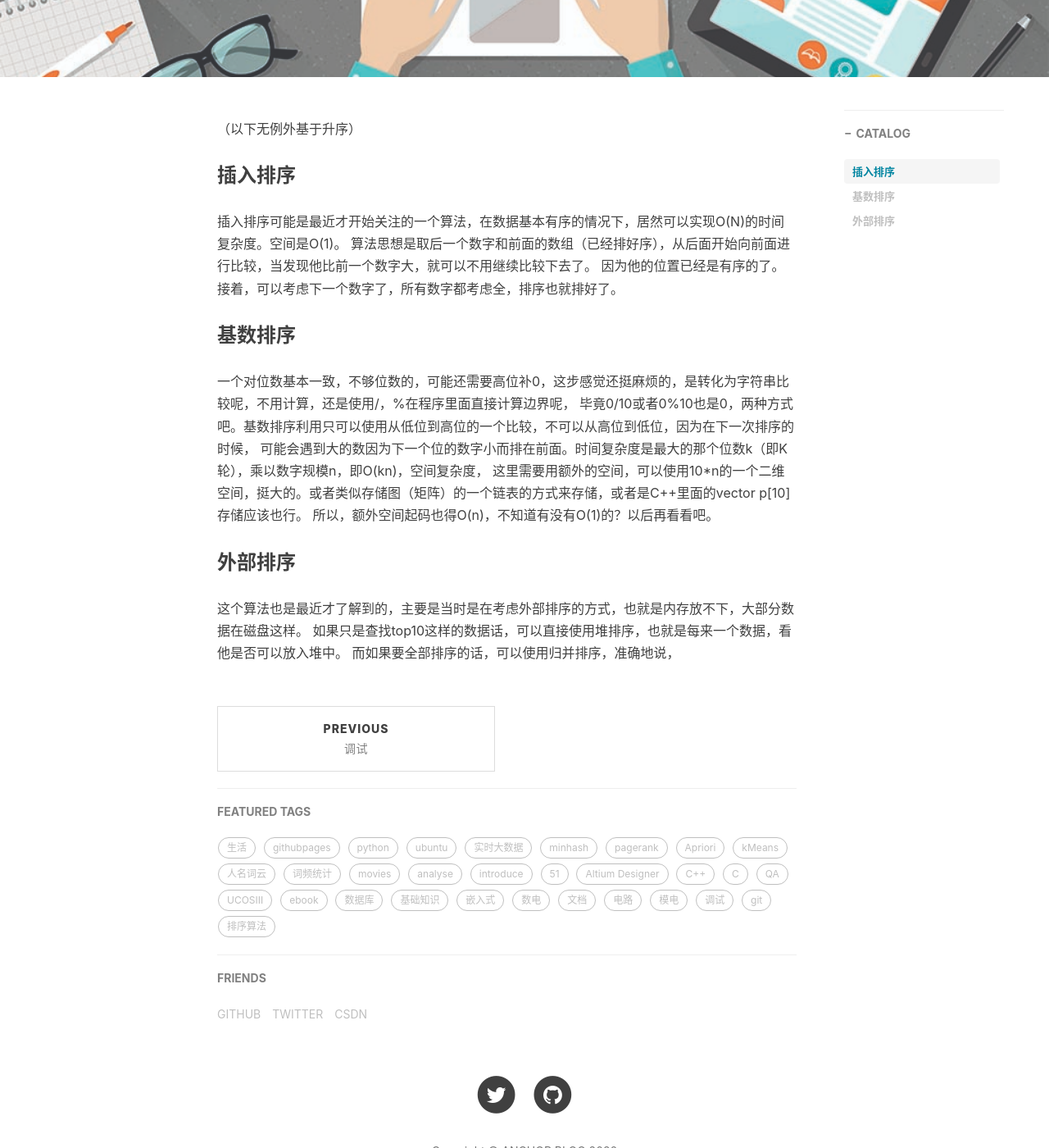
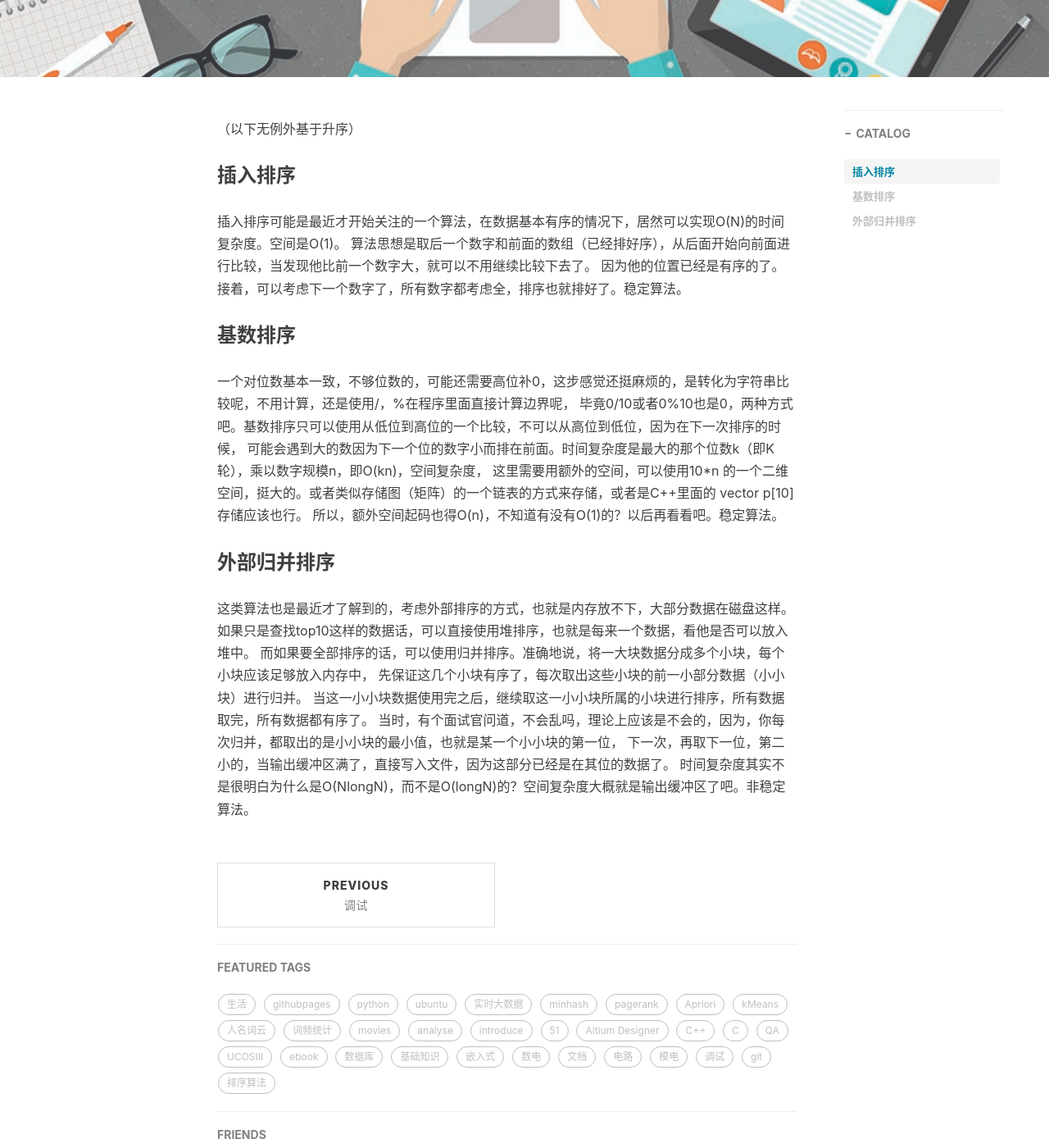
Before and after one commit to anchor2017/anchor2017.github.io, a Jekyll site: the page built from _posts/2020-04-14-简述一下排序算法吧-2020.md, in a window 1280 px wide and 1400 px high, scrolled down 363 px. Shown: the whole window at 82% size. Built offline with Jekyll 4.4.1, drawn with Linux system fonts in a browser that asks for light colours; nearby versions of some CDN libraries; comment, search, counter and statistics services are not loaded.

Commit message:
Update 2020-04-14-简述一下排序算法吧-2020.md

```diff
--- a/_posts/2020-04-14-简述一下排序算法吧-2020.md
+++ b/_posts/2020-04-14-简述一下排序算法吧-2020.md
@@ -15,16 +15,22 @@ tags:
 ### 插入排序
 插入排序可能是最近才开始关注的一个算法，在数据基本有序的情况下，居然可以实现O(N)的时间复杂度。空间是O(1)。
 算法思想是取后一个数字和前面的数组（已经排好序），从后面开始向前面进行比较，当发现他比前一个数字大，就可以不用继续比较下去了。
-因为他的位置已经是有序的了。接着，可以考虑下一个数字了，所有数字都考虑全，排序也就排好了。
+因为他的位置已经是有序的了。接着，可以考虑下一个数字了，所有数字都考虑全，排序也就排好了。稳定算法。
 
 ### 基数排序
 一个对位数基本一致，不够位数的，可能还需要高位补0，这步感觉还挺麻烦的，是转化为字符串比较呢，不用计算，还是使用/，%在程序里面直接计算边界呢，
-毕竟0/10或者0%10也是0，两种方式吧。基数排序利用只可以使用从低位到高位的一个比较，不可以从高位到低位，因为在下一次排序的时候，
+毕竟0/10或者0%10也是0，两种方式吧。基数排序只可以使用从低位到高位的一个比较，不可以从高位到低位，因为在下一次排序的时候，
 可能会遇到大的数因为下一个位的数字小而排在前面。时间复杂度是最大的那个位数k（即K轮），乘以数字规模n，即O(kn)，空间复杂度，
-这里需要用额外的空间，可以使用10*n的一个二维空间，挺大的。或者类似存储图（矩阵）的一个链表的方式来存储，或者是C++里面的vector<int> p[10]存储应该也行。
-所以，额外空间起码也得O(n)，不知道有没有O(1)的？以后再看看吧。
+这里需要用额外的空间，可以使用10*n 的一个二维空间，挺大的。或者类似存储图（矩阵）的一个链表的方式来存储，或者是C++里面的
+vector<int> p[10]存储应该也行。
+所以，额外空间起码也得O(n)，不知道有没有O(1)的？以后再看看吧。稳定算法。
 
-### 外部排序
-这个算法也是最近才了解到的，主要是当时是在考虑外部排序的方式，也就是内存放不下，大部分数据在磁盘这样。
+### 外部归并排序
+这类算法也是最近才了解到的，考虑外部排序的方式，也就是内存放不下，大部分数据在磁盘这样。
 如果只是查找top10这样的数据话，可以直接使用堆排序，也就是每来一个数据，看他是否可以放入堆中。
-而如果要全部排序的话，可以使用归并排序，准确地说，
+而如果要全部排序的话，可以使用归并排序。准确地说，将一大块数据分成多个小块，每个小块应该足够放入内存中，
+先保证这几个小块有序了，每次取出这些小块的前一小部分数据（小小块）进行归并。
+当这一小小块数据使用完之后，继续取这一小小块所属的小块进行排序，所有数据取完，所有数据都有序了。
+当时，有个面试官问道，不会乱吗，理论上应该是不会的，因为，你每次归并，都取出的是小小块的最小值，也就是某一个小小块的第一位，
+下一次，再取下一位，第二小的，当输出缓冲区满了，直接写入文件，因为这部分已经是在其位的数据了。
+时间复杂度其实不是很明白为什么是O(NlongN)，而不是O(longN)的？空间复杂度大概就是输出缓冲区了吧。非稳定算法。
```
